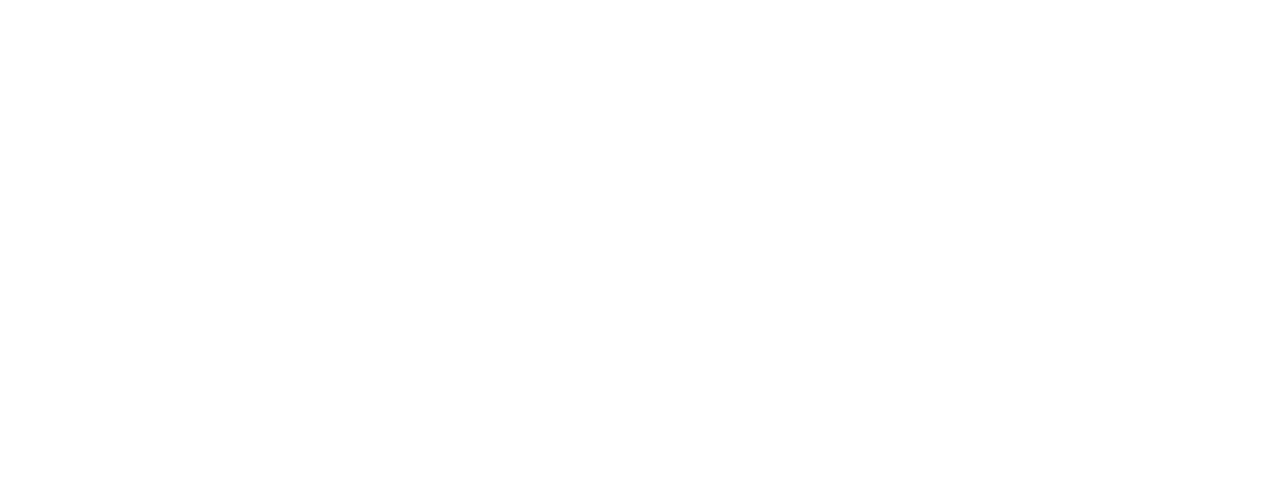
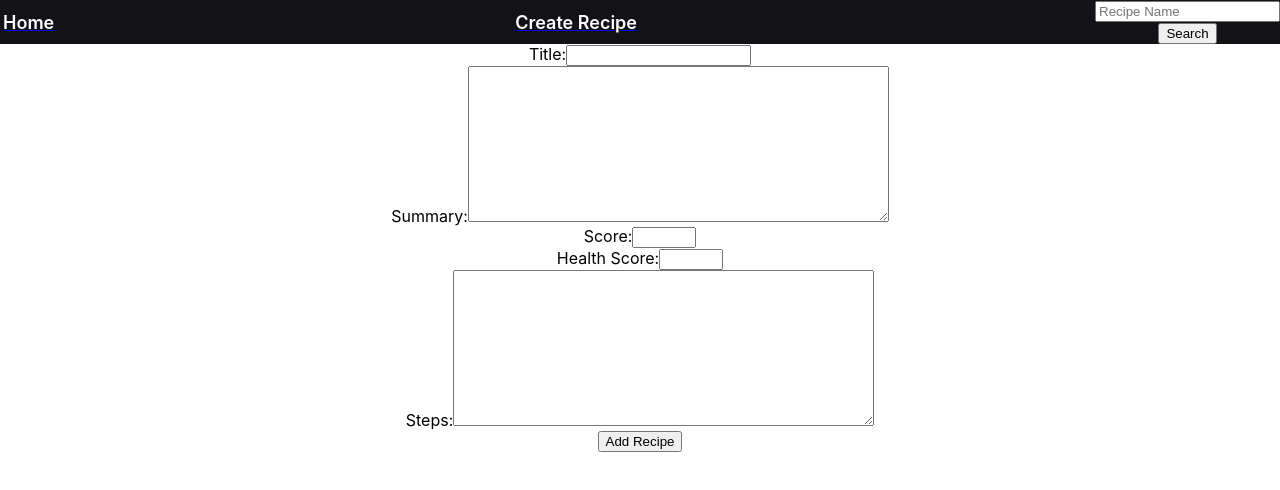
Before and after one commit to celestedubini/Food-App, a React (Create React App) app in the folder client/: page /recipe in a window 1280 px wide. Shown: the top 490 px of the page. Built offline with nearby package versions, Linux system fonts and the light colour scheme.

Commit message:
Detail recipe mas o menos hecho, empece a hacer el post

```diff
--- a/client/src/App.js
+++ b/client/src/App.js
@@ -4,14 +4,16 @@
 import RecipeDetail from './modules/RecipeDetail';
 import Nav from './modules/Nav/Nav';
 import { Route } from 'react-router-dom';
+import CreateRecipe from './modules/CreateRecipe/CreateRecipe';
 
 function App() {
   return (
     <div className="App">
-      <Route path="/home" component={Nav}/>
+      <Nav path="/home" component={Nav}/>
       <Route exact path="/" component={LandingPage}/>
       <Route exact path="/home" component={PaginationComponent}/>
       <Route path="/home/:id" component={RecipeDetail}/>
+      <Route path="/recipe" component={CreateRecipe}/>
     </div>
   );
 }
--- /dev/null
+++ b/client/src/modules/CreateRecipe/CreateRecipe.js
@@ -0,0 +1,94 @@
+import React from 'react';
+
+// export function validate(input) {
+//     let errors = {};
+
+//     if (!input.title) {
+//         errors.title = 'title is required'; // errors = {title: 'title is required'}
+//     } else if (!/\S+@\S+\.\S+/.test(input.title)) {
+//         errors.title = 'title is invalid';  // errors = {title: 'title is invalid'}
+//     }
+
+//     if(!input.summary){
+//         errors.summary = 'summary is required'; // errors = {summary: 'summary is required'}
+//         // errors = {title: 'title is required', summary: 'summary is required'}
+//     }else if(!/(?=.*[0-9])/.test(input.summary)){
+//         errors.summary = 'summary is invalid';
+//     }
+
+//     return errors; // esto es un objeto que puede tener title y/o summary
+// };
+
+export default function Form() {
+
+    // utilizar React.useState para que pasen los tests con useState solo puede
+    // que no pase
+    const [input, setInput] = React.useState({
+        title: '',
+        summary: '',
+        score: '',
+        healthScore:'',
+        step2step:'',
+        typeDiets: []
+    });
+    // input = {title: '', summary: ''}
+    const [errors, setErrors] = React.useState({});
+
+    const handleInputChange = function (e) {
+        setInput(prev => ({
+            ...prev, [e.target.name]: e.target.value
+        }));
+
+        // setInput({...input, [e.target.name]:e.target.value})
+
+        // validate(input)
+
+        // let objError = validate({
+        //     ...input, [e.target.name]: e.target.value
+        // }); // objError = {title, summary} // {} // {title} // {summary}
+
+        // setErrors(objError);
+
+    };
+
+    return (
+        <form onSubmit={(e) => e.preventDefault()}>
+            <div>
+                <label>Title:</label>
+                <input type="text" name="title" className={errors.title && 'danger'}
+                    onChange={handleInputChange} value={input.title} />
+                {/* {
+                    errors.title && (
+                        <p className='danger'>{errors.title}</p>
+                    )
+              } */}
+            </div>
+            <div>
+                <label>Summary:</label>
+                <textarea name="summary" className={errors.summary && 'danger'}
+                    onChange={handleInputChange} value={input.summary} rows="10" cols="50" />
+                {/* {
+                  errors.summary && (
+                      <p className='danger'>{errors.summary}</p>
+                  )
+              } */}
+            </div>
+            <div>
+                <label>Score:</label>
+                <input type="number" name="score" min="0" max="100"
+                    onChange={handleInputChange} value={input.score} />
+            </div>
+            <div>
+                <label>Health Score:</label>
+                <input type="number" name="healthScore" min="0" max="100"
+                    onChange={handleInputChange} value={input.healthScore} />
+            </div>
+            <div>
+                <label>Steps:</label>
+                <textarea name="steps" className={errors.summary && 'danger'}
+                    onChange={handleInputChange} value={input.step2step} rows="10" cols="50" />
+            </div>
+            <input type="submit" value="Add Recipe" />
+        </form>
+    )
+}
--- a/client/src/modules/Nav/Nav.css
+++ b/client/src/modules/Nav/Nav.css
@@ -6,7 +6,7 @@
   display: flex;
   flex-direction: row;
   align-items: center;
-  background-color: rgba(255,255,255, 0.9);
+  background: #131217 0% 0% no-repeat padding-box;
   justify-content: space-between;
 }
 
@@ -15,7 +15,7 @@
 flex-flow:wrap;
 padding: 3px;
 align-items: center;
-color: rgb(0, 124, 124);
+color: white;
 font-weight:600;
 font-size: large;
 }
--- a/client/src/modules/Nav/Nav.jsx
+++ b/client/src/modules/Nav/Nav.jsx
@@ -13,6 +13,11 @@
           Home
         </span>
       </NavLink>
+      <NavLink to='/recipe'>
+        <span className="titulo">
+          Create Recipe
+        </span>
+      </NavLink>
         <SearchBar
         />
     </nav>
--- a/client/src/modules/RecipeDetail/index.js
+++ b/client/src/modules/RecipeDetail/index.js
@@ -1,16 +1,46 @@
 import React from 'react'
+import { useEffect } from "react";
+import { connect } from 'react-redux';
+import { getDetail } from '../../store/actions/RecipesActions';
 
-function RecipeDetail() {
-    return (<p>Detalles</p>
-        // <div>
-        // {recipes.map((recipe) => {
-        //     return <div key={recipe.id}>
-        //         <p>{recipe.title}</p>
-        //         <img src={recipe.image} alt="Foto de la receta"></img>
-        //         <p>Tipos de dieta: {recipe.diets? recipe.diets : recipe.typeDiets.map(diet => diet.name)}</p>
-        //     </div>
-        // })}</div>)
-    )
+class RecipeDetail extends React.Component {
+
+
+    componentDidMount() {
+        // ya sabemos que el componente fue montado
+        // ahora podemos empezar a realizar acciones con el mismo
+        // por ejemplo ... consultas con la api ..... entonces puedo invocar a la accion
+        // getMovieDetail !
+        this.props.getDetail(this.props.match.params.id)
+    }
+
+    render() {console.log(this.props.recipeId.typeDiets);
+        return (
+            <div>
+                {this.props.recipeId ?
+                    <div>
+                        <div>
+                            <h2>
+                                {this.props.recipeId.title}
+                            </h2>
+                        </div>
+                        <img src={this.props.recipeId.image} alt={"img"} />
+                        {/* <p>Types of Diet: {this.props.recipeId.diets? this.props.recipeId.diets : this.props.recipeId.typeDiets.map(diet => diet.name)}</p> */}
+                        <p>Summary: {this.props.recipeId.summary}</p>
+                        <p>Score: {this.props.recipeId.spoonacularScore? this.props.recipeId.spoonacularScore : this.props.recipeId.score}</p>
+                        <p>Health Score: {this.props.recipeId.healthScore}</p>
+                        {/* <p>Steps: {this.props.recipeId.analyzedInstructions}</p> */}
+                    </div>
+                    : <h1>Loading ...</h1>
+                }
+            </div>
+        );
+    }
 }
 
-export default RecipeDetail
+function mapStateToProps(state) {
+    return {
+        recipeId: state.recipeDetail
+    }
+}
+export default connect(mapStateToProps, { getDetail })(RecipeDetail);
--- a/client/src/modules/RecipesCard/index.js
+++ b/client/src/modules/RecipesCard/index.js
@@ -13,7 +13,7 @@
                 <NavLink to={`/home/${recipe.id}`}>
                 <p>{recipe.title}</p>
                 <img src={recipe.image} alt="Foto de la receta"></img></NavLink>
-                <p>Tipos de dieta: {recipe.diets? recipe.diets : recipe.typeDiets.map(diet => diet.name)}</p>
+                <p>Types of Diet: {recipe.diets? recipe.diets : recipe.typeDiets.map(diet => diet.name)}</p>
             </div>
         })}</div>)}
 
--- a/client/src/store/reducers/index.jsx
+++ b/client/src/store/reducers/index.jsx
@@ -2,7 +2,7 @@
 
 const INITIAL_STATE = {
     recipes: [],
-    recipeDetail: {},
+    recipeDetail: [],
     typeDiets: []
 };
 
```
